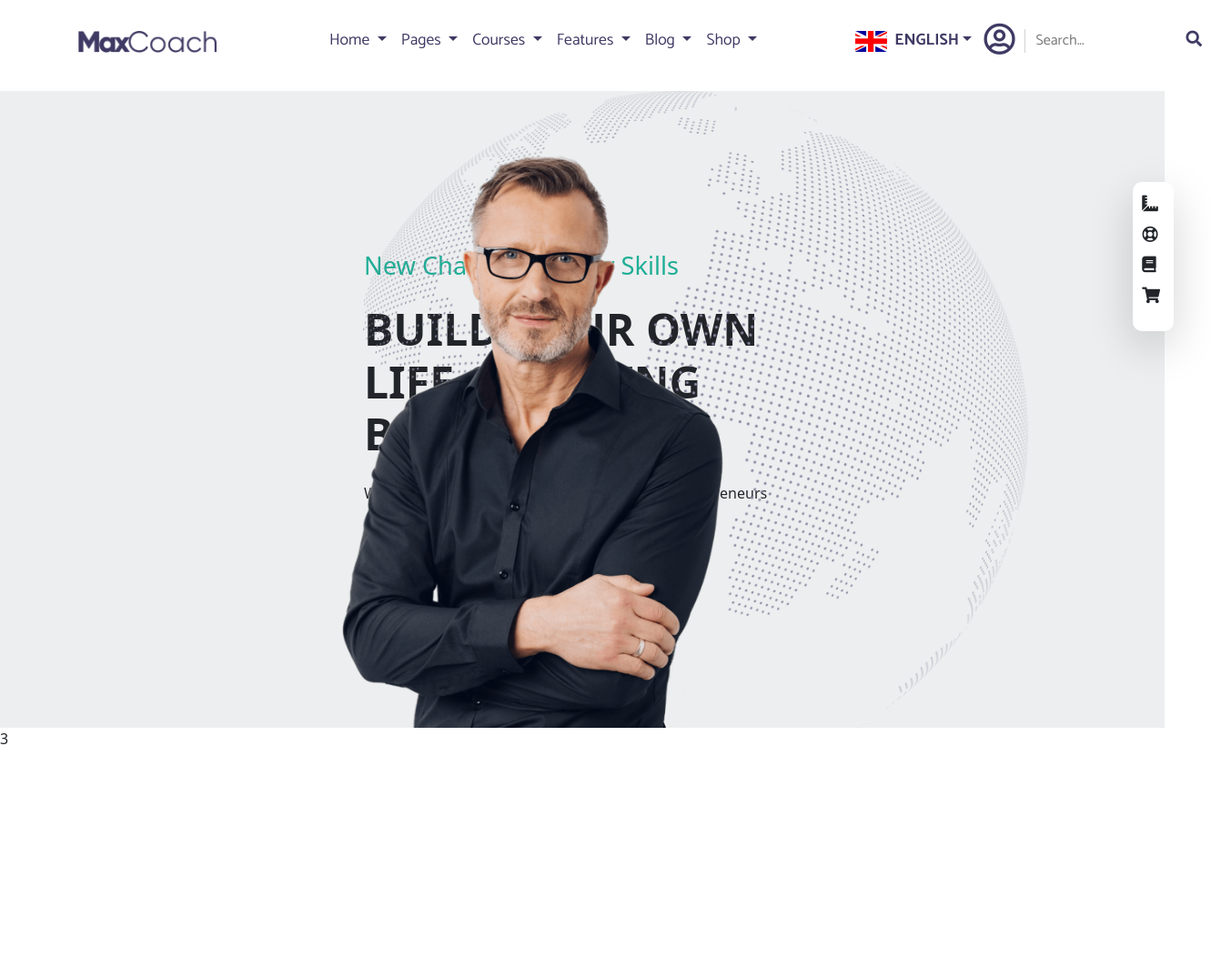
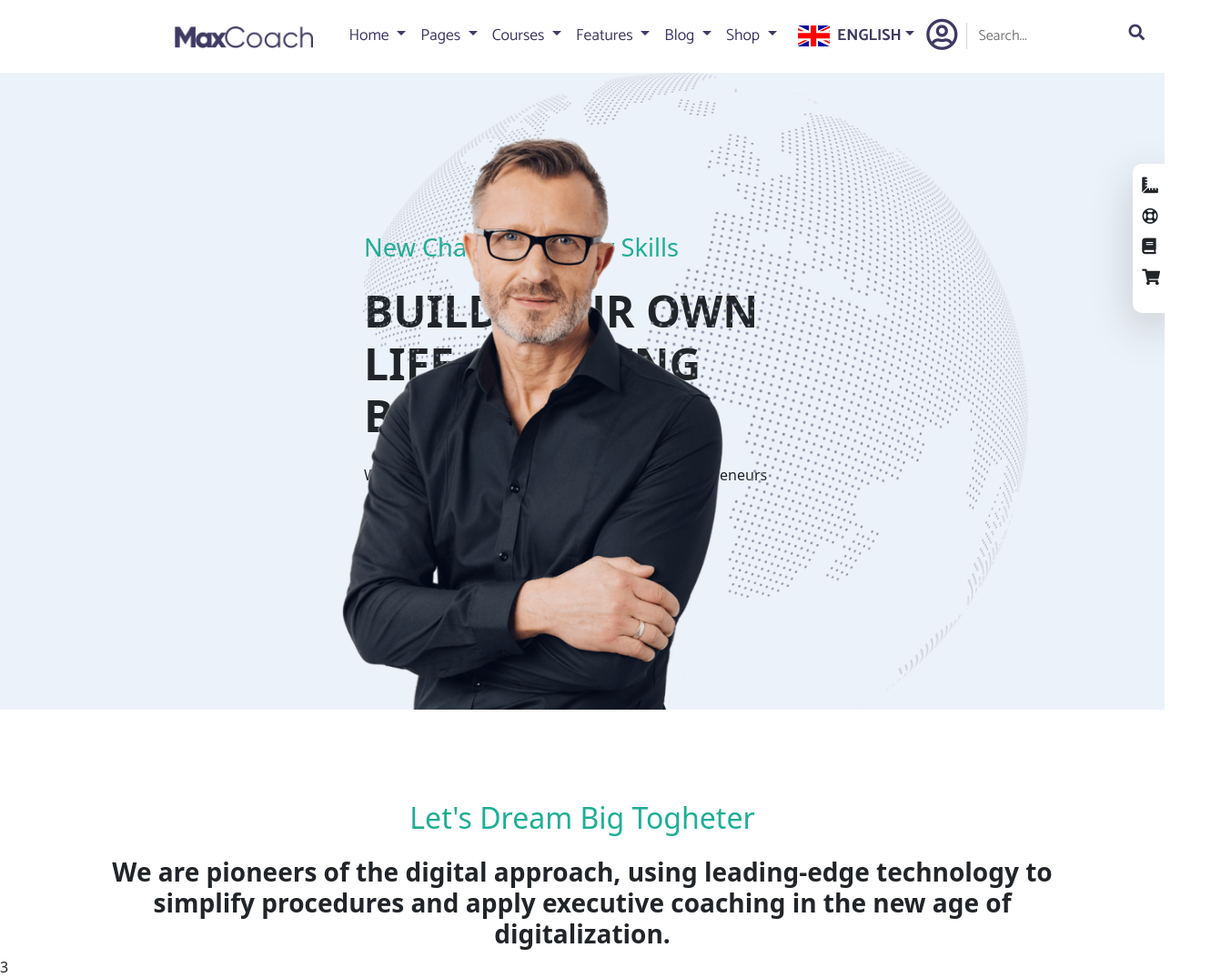
Before and after one commit to ElperdonXV/proj-html-vuejs, a Vue app: page / in a window 1280 px wide. Shown: the whole page at 91% size, 1331 px wide, since content can reach past the window. Before the commit the page ends 824 px from the top, so only its background shows below. Built offline with nearby package versions, Linux system fonts and the light colour scheme.

Commit message:
fixed nav and doing section

```diff
--- a/src/App.vue
+++ b/src/App.vue
@@ -24,4 +24,8 @@ export default {
 <style lang="scss">
 @import "~bootstrap/scss/bootstrap";
 @import url('https://fonts.googleapis.com/css2?family=Catamaran:wght@300;400;500;600;700&family=PT+Sans+Narrow:wght@400;700&display=swap');
+#app{
+  max-width: 100%;
+  overflow: hidden;
+}
 </style>
--- a/src/components/Header.vue
+++ b/src/components/Header.vue
@@ -1,7 +1,7 @@
 <template>
   <header>
       <nav class="navbar navbar-expand-lg navbar-light bg-white">
-        <div class="container p-3">
+        <div class="container-fluid">
             <div class="my-nav d-flex justify-content-between">
                 <div class="brand">
                 <a class="navbar-brand" href="#">
@@ -140,13 +140,23 @@ export default {
 <style lang="scss">
 @import "../assets/scss/partials/_variables.scss";
     header{
-        height: 100px;
+        height: 80px;
         font-family: $font;
+        display: flex;
+        flex-direction: column;
+        justify-content: center;
+        .navbar .container-fluid{
+            display: block;
+        }
+        .brand{
+            flex-grow: 1;
+            margin-left: 180px;
+        }
         .logo{
             height: 25px;
         }
         .my-nav{
-            gap: 100px;
+            //gap: 100px;
             align-items: center;
         }
         nav{
@@ -165,10 +175,13 @@ export default {
             .form{
                 border-left: 1px solid lightgrey;
                 padding-left: 10px;
+                justify-self: flex-end;
                 align-self: center;
+                height: 100%;
             }
             input{
                 border: none;
+                height: 100%;
             }
             input:active, input:focus-visible{
                 outline: none;
--- a/src/components/Jumbo.vue
+++ b/src/components/Jumbo.vue
@@ -30,7 +30,7 @@ name: 'Jumbo',
 @import "../assets/scss/partials/_variables.scss";
     .jumbotron{
         height: 700px;
-        background-color: $porcelain;
+        background-color: $water;
         position: relative;
         padding-left: 400px;
         .text{
--- a/src/components/Main.vue
+++ b/src/components/Main.vue
@@ -1,6 +1,18 @@
 <template>
   <main>
     <Jumbo />
+    <section class="services">
+      <div class="container">
+        <h2 class="mb-4">Let's Dream Big Togheter</h2>
+        <h3>
+            We are pioneers of the digital approach, using leading-edge technology to simplify procedures
+            and apply executive coaching in the new age of digitalization.
+        </h3>
+        <div class="services-list">
+
+        </div>
+      </div>
+    </section>
   </main>
 </template>
 
@@ -18,5 +30,18 @@ export default {
 </script>
 
 <style lang="scss">
-
+@import "../assets/scss/partials/_variables.scss";
+  .services{
+    padding-top: 100px;
+    h2,h3{
+      text-align: center;
+    }
+    h2{
+      font-weight: 500;
+      color: $mountain;
+    }
+    h3{
+      font-weight: 700;
+    }
+  }
 </style>
```
